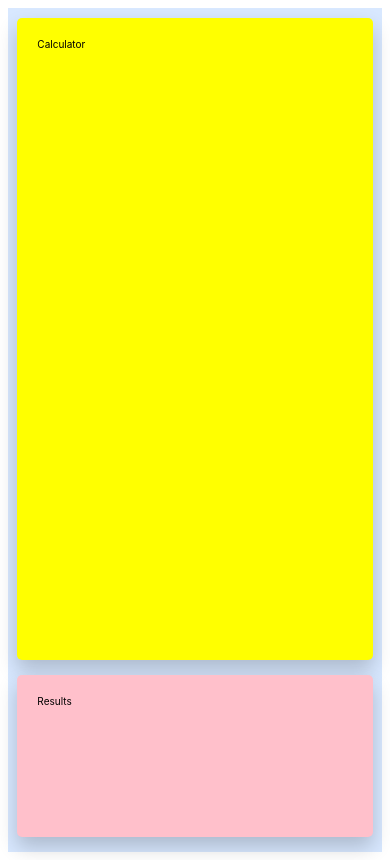
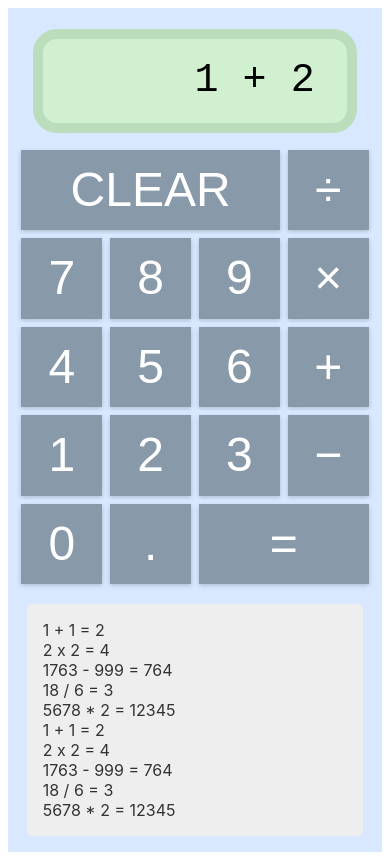
Before and after one commit to dmayou/share_calc, a React (Create React App) app: page / in a window 390 px wide. Built offline with nearby package versions, Linux system fonts and the light colour scheme.

Commit message:
responsive styling

```diff
--- a/src/Components/App.css
+++ b/src/Components/App.css
@@ -2,7 +2,7 @@
   height: 102.4rem;
   margin: 2rem;
   width: 76.8rem;
-  background-color: #d8e8ff;
+  background-color: var(--color-background-light);
   border-radius: 6px;
   box-shadow: 0 1rem 2rem rgba(24,24,64,.2);
   display: flex;
@@ -11,13 +11,22 @@
   align-items: center;
 }
 
+@media (min-width: 800px) {
+  .App {
+    position: absolute;
+    top: 50%;
+    left: 50%;
+    transform: translate(-50%, -50%);
+  }
+
+}
+
 .container {
     margin-bottom: 4rem;
-    width: 85%;
+    width: 90%;
     flex: 1 1;
     padding: 2rem;
     border-radius: 5px;
-    box-shadow: 0 1rem 2rem rgba(0,0,0,.2);
 }
 
 .container:first-child {
@@ -37,7 +46,7 @@
 @media (max-width: 600px) {
   .container {
     width: 95%;
-    margin-bottom: 1.5rem;
+    margin-bottom: 2rem;
   }
   .container:first-child {
     margin-top: 1rem;
--- a/src/Components/Calc.css
+++ b/src/Components/Calc.css
@@ -1,5 +1,13 @@
 .Calc {
     padding: 2rem;
-    background-color: yellow;
+    background-color: transparent;
     flex: 80%;
+    display: flex;
+    flex-direction: row;
+    flex-wrap: wrap;
+    justify-content: center;
 }
+
+@media (max-width: 600px) {
+    .Calc { padding: 0; }
+}
--- a/src/Components/Calc.js
+++ b/src/Components/Calc.js
@@ -1,10 +1,28 @@
 import React from 'react';
 import './Calc.css';
+import Display from './Display';
+import Key from './Key';
 
 function Calc() {
+    const divisionSymbol = <span>&divide;</span>;
+    const multSymbol = <span>&times;</span>;
+    const minusSymbol = <span>&minus;</span>;
+    const legends = [
+        divisionSymbol,
+        '7', '8', '9', multSymbol,
+        '4', '5', '6', '+',
+        '1', '2' ,'3', minusSymbol,
+        '0', '.',
+    ];
+    const keys = legends.map(( legend, i ) => {
+        return <Key key={i} legend={legend} />
+    });
     return (
         <div className="container Calc">
-            Calculator
+            <Display expression="1 + 2" />
+            <Key key="Clear" width={3} legend="Clear" />
+            {keys}
+            <Key key="Equals" width={2} legend="=" />
         </div>
     );
 }
--- /dev/null
+++ b/src/Components/Display.css
@@ -0,0 +1,24 @@
+.Display {
+    font-family: 'Courier New', Courier, monospace;
+    font-size: 5rem;
+    flex: 100%;
+    display: flex;
+    justify-content: center;
+    align-items: center;
+}
+
+.bezel {
+    background-color: var(--color-background-bright);
+    width: 95%;
+    height: 80%;
+    margin: 2rem;
+    border: 10px solid #bdb;
+    border-radius: 3rem;
+    display: flex;
+    justify-content: flex-end;
+    align-items: center;
+}
+
+.expression {
+    margin-right: 4rem;
+}
--- /dev/null
+++ b/src/Components/Display.js
@@ -0,0 +1,16 @@
+import React from 'react';
+import './Display.css';
+
+function Display({ expression }) {
+    return (
+        <div className="Display">
+            <div className="bezel">
+                <div className="expression">
+                    {expression}
+                </div>
+            </div>
+        </div>
+    );
+}
+
+export default Display;
--- /dev/null
+++ b/src/Components/Key.css
@@ -0,0 +1,31 @@
+.Key {
+    background-color: var(--color-background-dark);
+    flex: 1 0 25%;
+    border: .8rem solid var(--color-background-light);
+    display: flex;
+    justify-content: center;
+    align-items: center;
+}
+
+@media (max-width: 600px) {
+    .Key { border-width: .5rem; }
+}
+
+.Key__button {
+    width: 100%;
+    height: 100%;
+    text-decoration: none;
+    outline: none;
+    border: none;
+    font-size: 6rem;
+    font-weight: 100;
+    line-height: 1;
+    text-transform: uppercase;
+    background-color: transparent;
+    box-shadow: 0 .2rem .6rem rgba(0,0,0,.2);
+    color: var(--color-text);
+}
+
+/* .Key__button:hover {
+    background-color: #fff;
+} */
--- /dev/null
+++ b/src/Components/Key.js
@@ -0,0 +1,17 @@
+import React from 'react';
+import './Key.css';
+
+function Key({ legend, width }) {
+    const style = {
+        flex: (width * 25) + '%',
+    };
+    return (
+        <div className="Key" style={style}>
+            <button className="Key__button">
+                {legend}
+            </button>
+        </div>
+    );
+}
+
+export default Key;
--- a/src/Components/Results.css
+++ b/src/Components/Results.css
@@ -1,5 +1,11 @@
 .Results {
+    width: 90%;
     padding: 2rem;
-    background-color: pink;
+    background-color: #eee;
+    font-size: 2rem;
+    color: #333;
     flex: 20%;
+    display: flex;
+    flex-direction: column;
+    flex-wrap: wrap;
 }
--- a/src/Components/Results.js
+++ b/src/Components/Results.js
@@ -4,7 +4,17 @@ import './Results.css';
 function Results() {
     return (
         <div className="container Results">
-            Results
+            1 + 1 = 2<br />
+            2 x 2 = 4<br />
+            1763 - 999 = 764<br />
+            18 / 6 = 3<br />
+            5678 * 2 = 12345<br />
+            1 + 1 = 2<br />
+            2 x 2 = 4<br />
+            1763 - 999 = 764<br />
+            18 / 6 = 3<br />
+            5678 * 2 = 12345<br />
+
         </div>
     );
 }
--- a/src/index.css
+++ b/src/index.css
@@ -3,8 +3,19 @@
   box-sizing: border-box;
 }
 
+:root {
+  --color-background-light: #d8e8ff;
+  --color-background-dark: #89a;
+  --color-background-bright: #d0f0d0;
+  --color-text: #fff;
+}
+
 html {
   font-size: 62.5%;
+}
+
+@media (max-width: 600px) {
+  html { font-size: 50%; }
 }
 
 body {
```
